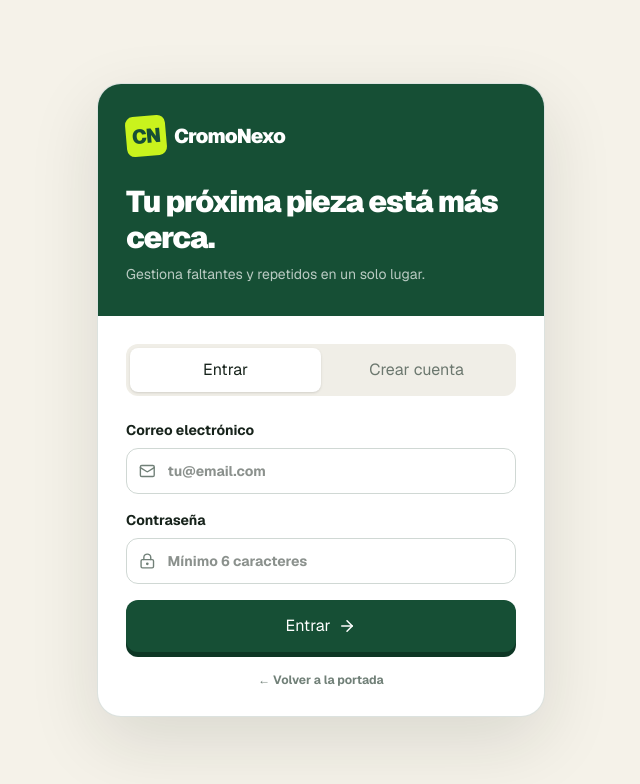
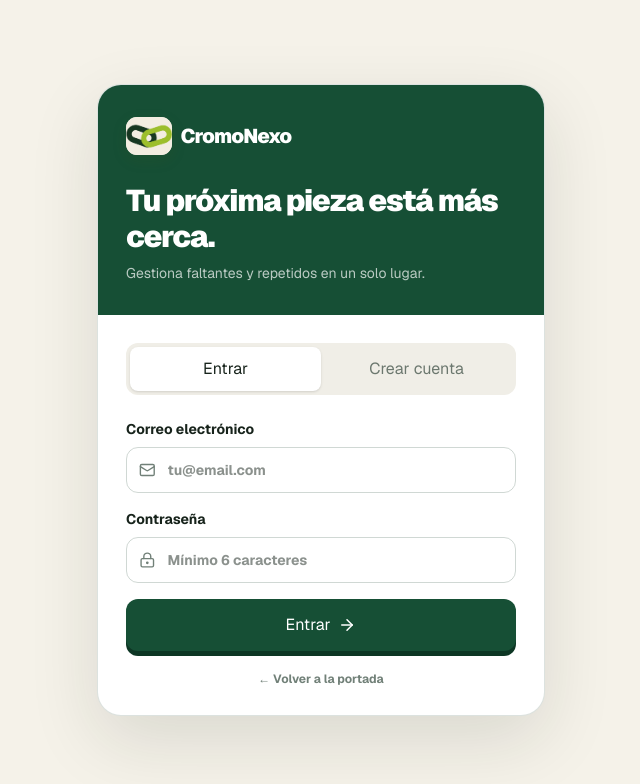
Before and after one commit to guillermogonzalezgar/cromonexo, a Next.js app: page /login in a window 1280 px wide. Shown: the top 784 px of the page, without its empty margins (319-959 px from the left). Built offline with nearby package versions, Linux system fonts and the light colour scheme.

Commit message:
Integrar el logo de CromoNexo

```diff
--- a/app/globals.css
+++ b/app/globals.css
@@ -29,6 +29,8 @@ button { cursor: pointer; }
 
 .app-header { position: sticky; top: 0; z-index: 40; border-bottom: 1px solid rgba(23,61,42,.1); background: rgba(245,242,233,.86); backdrop-filter: blur(18px); }
 .brand-mark { display: grid; height: 2.35rem; width: 2.35rem; place-items: center; border-radius: .75rem; background: #c9f31d; color: #164f35; font-size: .78rem; box-shadow: 0 5px 15px rgba(71,91,16,.18); transform: rotate(-5deg); }
+.brand-logo { position:relative; display:inline-block; height:2.35rem; width:2.9rem; flex:none; overflow:hidden; border-radius:.7rem; background:#f5f2e9; box-shadow:0 5px 15px rgba(71,91,16,.12); }
+.brand-logo img { object-fit:cover; transform:scale(1.35); }
 .mobile-nav { position: fixed; inset-inline: .5rem; bottom: max(.5rem, env(safe-area-inset-bottom)); z-index: 50; display: grid; grid-template-columns: repeat(5,1fr); border: 1px solid rgba(23,61,42,.13); border-radius: 1.25rem; background: rgba(255,255,255,.94); padding: .4rem; box-shadow: 0 14px 40px rgba(23,35,27,.18); backdrop-filter: blur(16px); }
 .mobile-nav a { display:flex; min-height: 3rem; flex-direction:column; align-items:center; justify-content:center; gap:.2rem; border-radius:.9rem; color:#7b887f; font-size:.62rem; font-weight:800; }
 .mobile-nav a svg { width:1.15rem; height:1.15rem; }
@@ -49,6 +51,7 @@ html { scroll-behavior: smooth; }
 @media (prefers-reduced-motion: reduce) { html { scroll-behavior:auto; } .landing-card,.landing-phone { animation:none; } }
 @media (max-width: 389px) {
   .brand-mark { height: 2rem; width: 2rem; border-radius: .65rem; }
+  .brand-logo { height:2rem; width:2.5rem; }
   .mobile-nav a { font-size: .56rem; }
   .mobile-nav a svg { width: 1rem; height: 1rem; }
 }
--- a/app/layout.tsx
+++ b/app/layout.tsx
@@ -15,6 +15,7 @@ const geistMono = Geist_Mono({
 export const metadata: Metadata = {
   title: "CromoNexo — Tu colección, más cerca de completarse",
   description: "Gestiona tus cromos y encuentra intercambios compatibles.",
+  icons: { icon: "/social/foto-perfil-cromonexo.png", apple: "/social/foto-perfil-cromonexo.png" },
 };
 
 export default function RootLayout({
--- a/app/login/page.tsx
+++ b/app/login/page.tsx
@@ -5,6 +5,7 @@ import { useRouter } from "next/navigation";
 import { ArrowRight, LockKeyhole, Mail } from "lucide-react";
 import { createClient } from "@/lib/supabase/client";
 import Link from "next/link";
+import BrandLogo from "@/components/brand-logo";
 
 export default function LoginPage() {
   const router = useRouter();
@@ -35,7 +36,7 @@ export default function LoginPage() {
 
   return <main className="grid min-h-[100svh] place-items-center bg-[#f5f2e9] px-3 py-5 sm:px-4 sm:py-10">
     <section className="w-full max-w-md overflow-hidden rounded-3xl border border-[#173d2a]/15 bg-white shadow-[0_24px_70px_rgba(23,35,27,.12)]">
-      <div className="bg-[#164f35] px-5 py-6 text-white sm:px-7 sm:py-8"><div className="mb-5 flex items-center gap-2 text-xl font-black tracking-[-.04em] sm:mb-7"><span className="grid h-10 w-10 rotate-[-5deg] place-items-center rounded-lg bg-[#c9f31d] text-[#164f35]">CN</span>CromoNexo</div><h1 className="text-2xl font-black tracking-[-.04em] sm:text-3xl">Tu próxima pieza está más cerca.</h1><p className="mt-2 text-sm text-white/70">Gestiona faltantes y repetidos en un solo lugar.</p></div>
+      <div className="bg-[#164f35] px-5 py-6 text-white sm:px-7 sm:py-8"><div className="mb-5 flex items-center gap-2 text-xl font-black tracking-[-.04em] sm:mb-7"><BrandLogo className="ring-2 ring-white/15"/>CromoNexo</div><h1 className="text-2xl font-black tracking-[-.04em] sm:text-3xl">Tu próxima pieza está más cerca.</h1><p className="mt-2 text-sm text-white/70">Gestiona faltantes y repetidos en un solo lugar.</p></div>
       <div className="p-5 sm:p-7">
         <div className="mb-6 grid grid-cols-2 rounded-xl bg-[#f0eee7] p-1"><button onClick={() => { setMode("login"); setMessage(""); }} className={`rounded-lg py-2.5 text-sm font-bold ${mode === "login" ? "bg-white shadow-sm" : "text-[#6c786f]"}`}>Entrar</button><button onClick={() => { setMode("register"); setMessage(""); }} className={`rounded-lg py-2.5 text-sm font-bold ${mode === "register" ? "bg-white shadow-sm" : "text-[#6c786f]"}`}>Crear cuenta</button></div>
         <form onSubmit={submit} className="space-y-4">
--- a/app/mi-coleccion/collection-client.tsx
+++ b/app/mi-coleccion/collection-client.tsx
@@ -4,6 +4,7 @@ import { useMemo, useState } from "react";
 import Link from "next/link";
 import { Album, ChevronDown, Grid2X2, List, Plus, Repeat2, Search, Store, UserRound } from "lucide-react";
 import { createClient } from "@/lib/supabase/client";
+import BrandLogo from "@/components/brand-logo";
 
 type Status = "wanted" | "duplicate" | null;
 export type Sticker = { id: string; code: string; name: string | null; section: string; category: string | null; status: Status; quantity?: number };
@@ -53,7 +54,7 @@ export default function CollectionClient({ initialStickers, userId, userEmail, c
   return <div className="min-h-screen bg-[#f5f2e9] pb-24 md:pb-8">
     <header className="border-b border-[#173d2a]/15 bg-[#f5f2e9]/95 px-4 py-4 backdrop-blur md:px-8">
       <div className="mx-auto flex max-w-7xl items-center justify-between">
-        <div className="flex items-center gap-2 text-xl font-black tracking-[-.04em]"><span className="grid h-9 w-9 rotate-[-5deg] place-items-center rounded-lg bg-[#c9f31d] text-[#164f35]">CN</span>CromoNexo</div>
+        <div className="flex items-center gap-2 text-xl font-black tracking-[-.04em]"><BrandLogo/>CromoNexo</div>
         <nav className="hidden items-center gap-7 text-sm font-semibold md:flex"><Link className="border-b-2 border-[#164f35] py-3" href="/mi-coleccion">Mi colección</Link><Link href="/mis-matches">Mis matches</Link><Link href="/mercado">Mercado</Link></nav>
         <Link href="/perfil" aria-label={`Abrir perfil de ${userEmail}`} title="Perfil" className="grid h-10 w-10 place-items-center rounded-full bg-[#164f35] text-white"><UserRound size={19}/></Link>
       </div>
--- a/app/page.tsx
+++ b/app/page.tsx
@@ -1,5 +1,6 @@
 import Link from "next/link";
 import { ArrowRight, BadgeCheck, Check, CircleDollarSign, Heart, Repeat2, Search, Sparkles, Store } from "lucide-react";
+import BrandLogo from "@/components/brand-logo";
 
 const steps = [
   { number: "01", title: "Marca tus cromos", text: "Indica cuáles te faltan y cuáles tienes repetidos." },
@@ -10,7 +11,7 @@ const steps = [
 export default function LandingPage() {
   return <main className="landing-page overflow-hidden">
     <header className="relative z-30 mx-auto flex h-20 max-w-7xl items-center justify-between px-5 md:px-8">
-      <Link href="/" className="flex items-center gap-2.5 text-xl font-black tracking-[-.04em]"><span className="brand-mark">CN</span><span>Cromo<span className="text-[#7fa800]">Nexo</span></span></Link>
+      <Link href="/" className="flex items-center gap-2.5 text-xl font-black tracking-[-.04em]"><BrandLogo/><span>Cromo<span className="text-[#7fa800]">Nexo</span></span></Link>
       <nav className="hidden items-center gap-8 text-sm font-bold text-[#53665a] md:flex"><a href="#como-funciona" className="transition hover:text-[#173d2a]">Cómo funciona</a><a href="#ventajas" className="transition hover:text-[#173d2a]">Ventajas</a><Link href="/login" className="transition hover:text-[#173d2a]">Iniciar sesión</Link></nav>
       <Link href="/login" className="rounded-full bg-[#173d2a] px-5 py-2.5 text-sm font-black text-white shadow-lg transition hover:-translate-y-0.5 hover:bg-[#235d41]">Entrar <span className="hidden sm:inline">en CromoNexo</span></Link>
     </header>
--- a/components/app-header.tsx
+++ b/components/app-header.tsx
@@ -1,5 +1,6 @@
 import Link from "next/link";
 import { Album, Home, Repeat2, Store, UserRound } from "lucide-react";
+import BrandLogo from "@/components/brand-logo";
 
 const links = [
   { href: "/inicio", label: "Inicio", icon: Home },
@@ -12,7 +13,7 @@ export default function AppHeader({ active }: { active?: "home" | "collection" |
   const activeHref = active === "home" ? "/inicio" : active === "collection" ? "/mi-coleccion" : active === "matches" ? "/mis-matches" : active === "market" ? "/mercado" : "";
   return <>
     <header className="app-header"><div className="mx-auto flex h-16 max-w-6xl items-center justify-between px-4 md:px-8">
-      <Link href="/mi-coleccion" className="flex items-center gap-2.5 text-xl font-black tracking-[-.04em]"><span className="brand-mark">CN</span><span>Cromo<span className="text-[#287051]">Nexo</span></span></Link>
+      <Link href="/mi-coleccion" className="flex items-center gap-2.5 text-xl font-black tracking-[-.04em]"><BrandLogo/><span>Cromo<span className="text-[#287051]">Nexo</span></span></Link>
       <nav className="hidden items-center gap-1 rounded-full border border-[#173d2a]/10 bg-white/75 p-1 shadow-sm md:flex">{links.map(({href,label,icon:Icon})=><Link key={href} href={href} className={`flex items-center gap-2 rounded-full px-4 py-2 text-sm font-bold transition ${activeHref===href?"bg-[#173d2a] text-white":"text-[#53665a] hover:bg-[#edf1e9] hover:text-[#173d2a]"}`}><Icon size={16}/>{label}</Link>)}</nav>
       <Link href="/perfil" aria-label="Mi perfil" className={`grid h-10 w-10 place-items-center rounded-full transition ${active==="profile"?"bg-[#c9f31d] text-[#173d2a]":"bg-[#173d2a] text-white hover:bg-[#287051]"}`}><UserRound size={18}/></Link>
     </div></header>
--- /dev/null
+++ b/components/brand-logo.tsx
@@ -0,0 +1,7 @@
+import Image from "next/image";
+
+export default function BrandLogo({ className = "" }: { className?: string }) {
+  return <span className={`brand-logo ${className}`} aria-hidden="true">
+    <Image src="/social/foto-perfil-cromonexo.png" alt="" fill sizes="48px" priority />
+  </span>;
+}
--- a/components/legal-shell.tsx
+++ b/components/legal-shell.tsx
@@ -1,10 +1,11 @@
 import Link from "next/link";
 import { legal, legalIsComplete } from "@/lib/legal";
+import BrandLogo from "@/components/brand-logo";
 
 export default function LegalShell({ title, intro, children }: { title: string; intro: string; children: React.ReactNode }) {
   return <main className="min-h-screen bg-[#f5f2e9] px-4 py-10 text-[#17231b] md:py-16">
     <article className="mx-auto max-w-3xl rounded-3xl border border-[#173d2a]/12 bg-white p-6 shadow-[0_20px_60px_rgba(23,35,27,.08)] md:p-10">
-      <Link href="/" className="inline-flex items-center gap-2 text-lg font-black"><span className="brand-mark">CN</span>Cromo<span className="text-[#7fa800]">Nexo</span></Link>
+      <Link href="/" className="inline-flex items-center gap-2 text-lg font-black"><BrandLogo/>Cromo<span className="text-[#7fa800]">Nexo</span></Link>
       {!legalIsComplete && <div className="mt-7 rounded-2xl border border-[#d86a40]/25 bg-[#fff0e9] p-4 text-sm font-bold text-[#9c3f21]">Documento preparado, pero todavía debes completar los datos del responsable antes de publicar la web.</div>}
       <p className="mt-10 text-xs font-black uppercase tracking-[.18em] text-[#287051]">Información legal</p>
       <h1 className="mt-3 text-4xl font-black tracking-[-.05em] md:text-5xl">{title}</h1>
```
